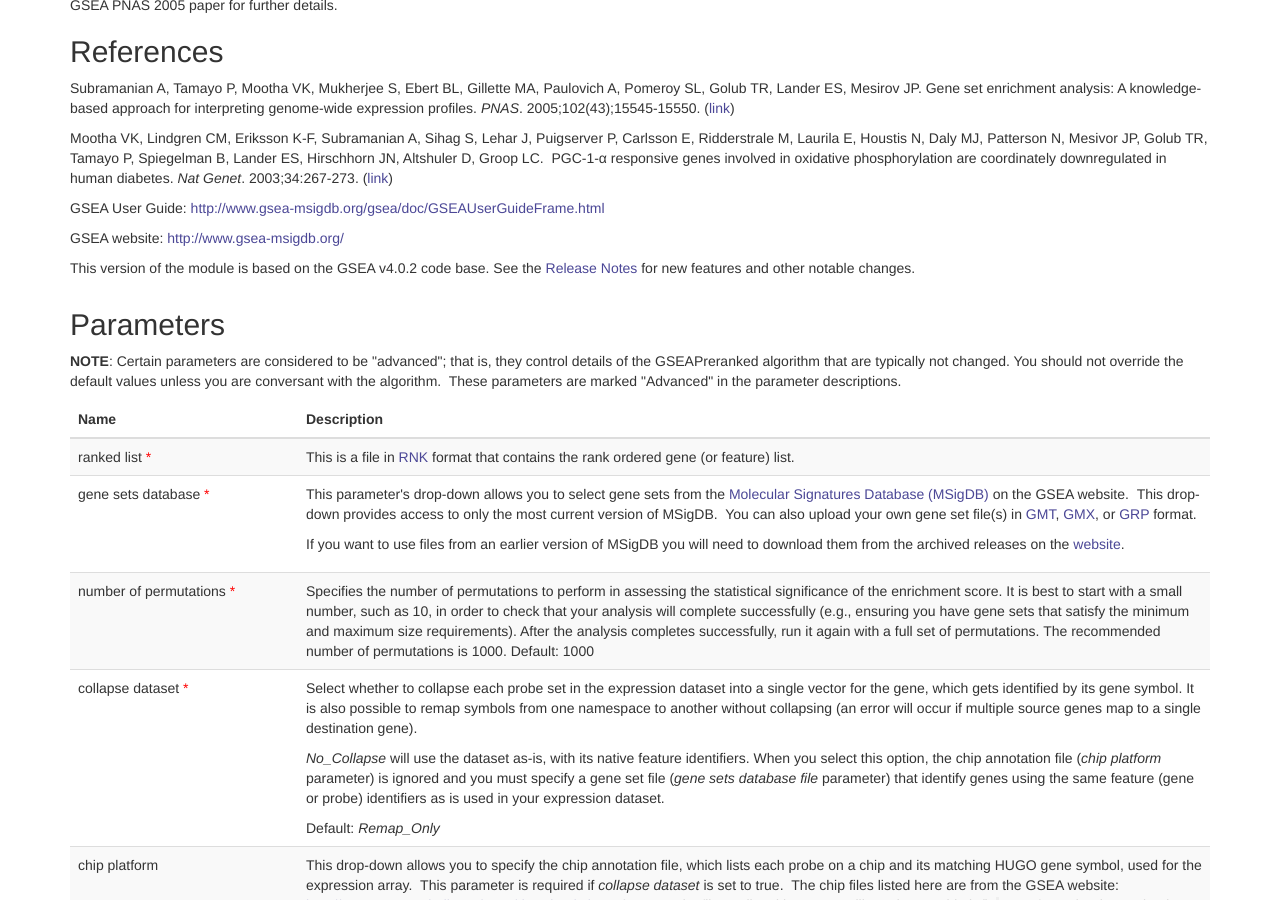
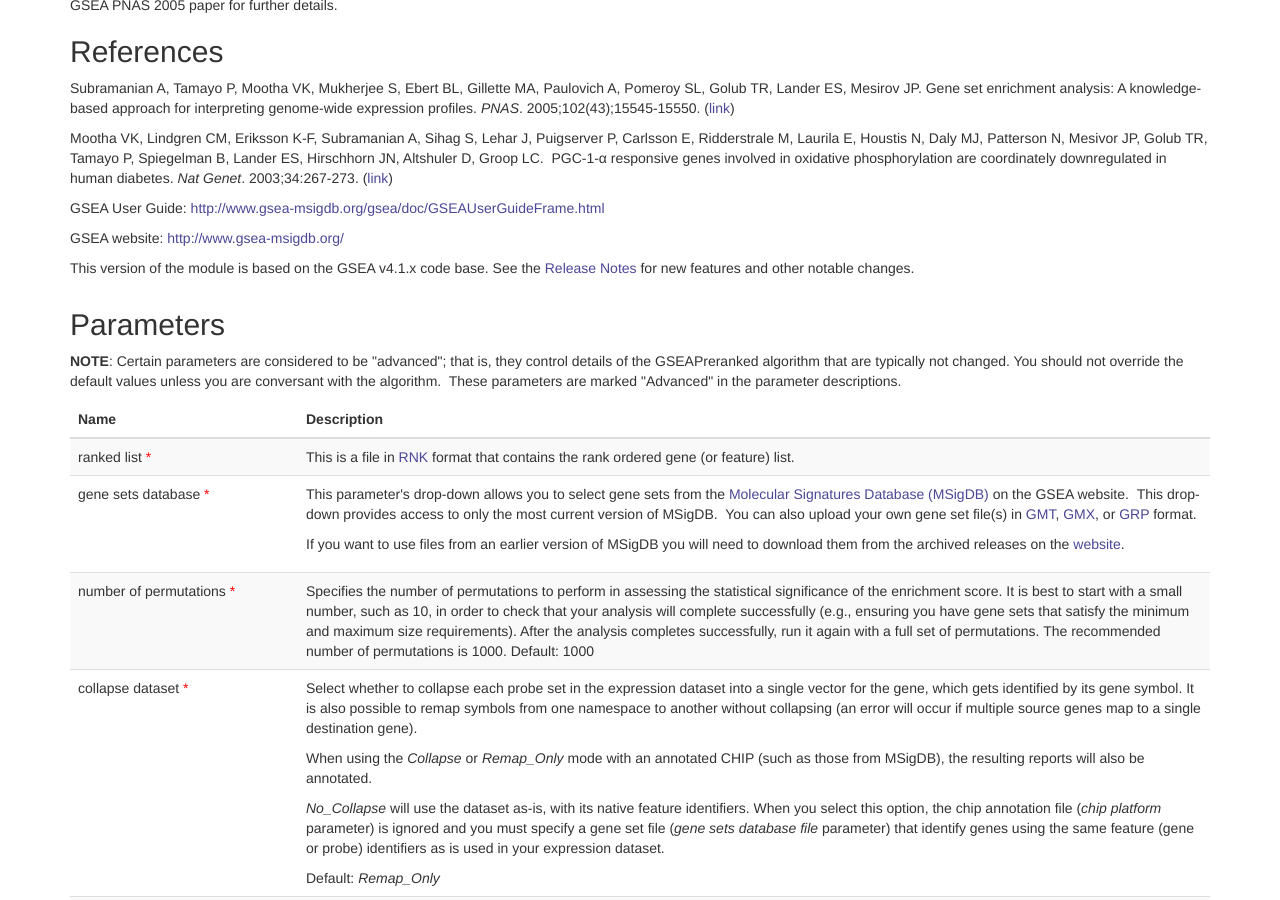
Before and after one commit to GSEA-MSigDB/gseapreranked-gpmodule, a Jekyll site: the page docs/v7/index.html, which Jekyll copies as it is, in a window 1280 px wide and 900 px high, scrolled down 1010 px. Built offline with Jekyll 4.4.1, drawn with Linux system fonts in a browser that asks for light colours; some of the changed text lies outside the part shown.

Commit message:
Updates for GSEA 4.1.0

```diff
--- a/build.xml
+++ b/build.xml
@@ -13,7 +13,7 @@
         <property name="test.version" value="999999999"/>
         <property name="dest.dir" value="build" />
         <mkdir dir="build" />
-        <property name="dataBroadBaseUrl" value="https://data.broadinstitute.org/gsea-msigdb/gsea/software/desktop/4.0" />
+        <property name="dataBroadBaseUrl" value="https://data.broadinstitute.org/gsea-msigdb/gsea/software/desktop/4.1" />
     </target>
 
     <target name="init_devrelease" depends="init" description="internal target used by other init_devrelease_* targets; do not use directly">
--- a/docs/v7/index.html
+++ b/docs/v7/index.html
@@ -1,7 +1,7 @@
 <!DOCTYPE html>
 <!-- saved from url=(0091)http://software.broadinstitute.org/cancer/software/genepattern/modules/docs/GSEAPreranked/5 -->
 <html class=""><head><meta http-equiv="Content-Type" content="text/html; charset=UTF-8">
-  <title>GSEAPreranked (v7.0.x)</title>
+  <title>GSEAPreranked (v7.1.x)</title>
   <link href="./application.css" media="all" rel="stylesheet">
   <script src="./application.js"></script><style>.cke{visibility:hidden;}</style><style type="text/css"></style>
   <meta http-equiv="X-UA-Compatible" content="IE=edge">
@@ -14,7 +14,7 @@
 <body>
 	<div class="gp-content-header fluid">
 	<div class="container">
-		<h1>GSEAPreranked (v7.0.x) <a style="float: right" href="https://www.genepattern.org"><img alt="GP Logo" src="gplogo.png" /></a></h1>
+		<h1>GSEAPreranked (v7.1.x) <a style="float: right" href="https://www.genepattern.org"><img alt="GP Logo" src="gplogo.png" /></a></h1>
 	</div>
 </div>
 <div class="container">
@@ -32,7 +32,7 @@
 <p></p>
                 </div>
 				<div class="col-sm-4">
-					<p><strong>GSEA Version: </strong> 4.0.3</p>
+					<p><strong>GSEA Version: </strong> 4.1.0</p>
 				</div>
 			</div>
 
@@ -74,8 +74,8 @@
 
 <p>GSEA website: <a href="http://www.gsea-msigdb.org/">http://www.gsea-msigdb.org/</a></p>
 
-<p>This version of the module is based on the GSEA v4.0.2 code base.  See the
-<a href="http://software.broadinstitute.org/cancer/software/gsea/wiki/index.php/GSEA_v4.0.x_Release_Notes">Release Notes</a> for new features and other notable changes.
+<p>This version of the module is based on the GSEA v4.1.x code base.  See the
+<a href="http://software.broadinstitute.org/cancer/software/gsea/wiki/index.php/GSEA_v4.1.x_Release_Notes">Release Notes</a> for new features and other notable changes.
 </p>
 
 				</div>
@@ -116,6 +116,7 @@
 			<td valign="top">collapse dataset&nbsp;<span style="color:red;">*</span></td>
 			<td valign="top">
 			<p>Select whether to collapse each probe set in the expression dataset into a single vector for the gene, which gets identified by its gene symbol.  It is also possible to remap symbols from one namespace to another without collapsing (an error will occur if multiple source genes map to a single destination gene).</p>
+			<p>When using the <em>Collapse</em> or <em>Remap_Only</em> mode with an annotated CHIP (such as those from MSigDB), the resulting reports will also be annotated.</p>
 
 			<p><em>No_Collapse</em> will use the dataset as-is, with its native feature identifiers.  When you select this option, the chip annotation file (<em>chip platform</em> parameter) is ignored and you must specify a gene set file (<em>gene sets database file</em> parameter) that identify genes using the same feature (gene or probe) identifiers as is used in your expression dataset.</p>
 			Default: <em>Remap_Only</em></td>
@@ -282,6 +283,11 @@
 				</thead>
 				<tbody>
                         <tr>
+                            <td>7.1.0</td>
+                            <td>2020-7-30</td>
+                            <td>Updated to use the GSEA v4.1.0 code base.</td>
+                        </tr>
+                        <tr>
                             <td>7.0.4</td>
                             <td>2020-4-2</td>
                             <td>Updated to use the GSEA v4.0.3 code base.  Updated to give access to MSigDB v7.1.</td>
```
Also changed, not shown: docs/v7/test.md (+10 -4 lines), 2 other files.
